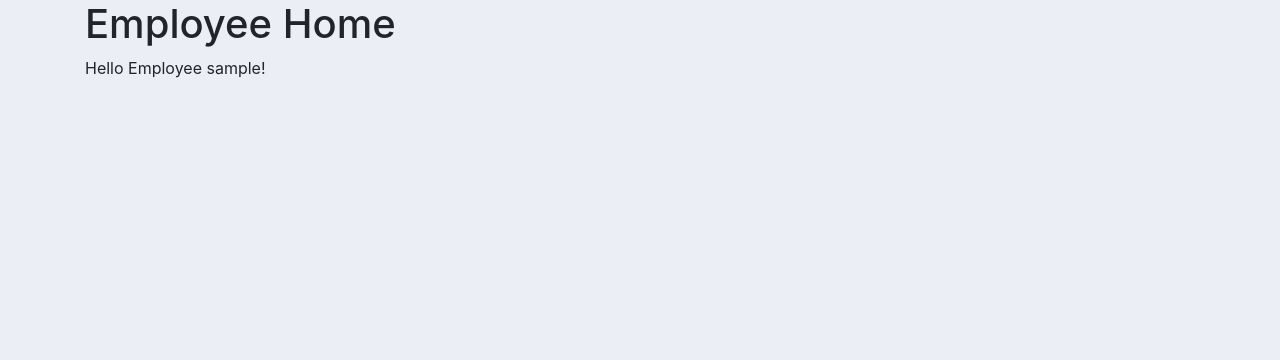
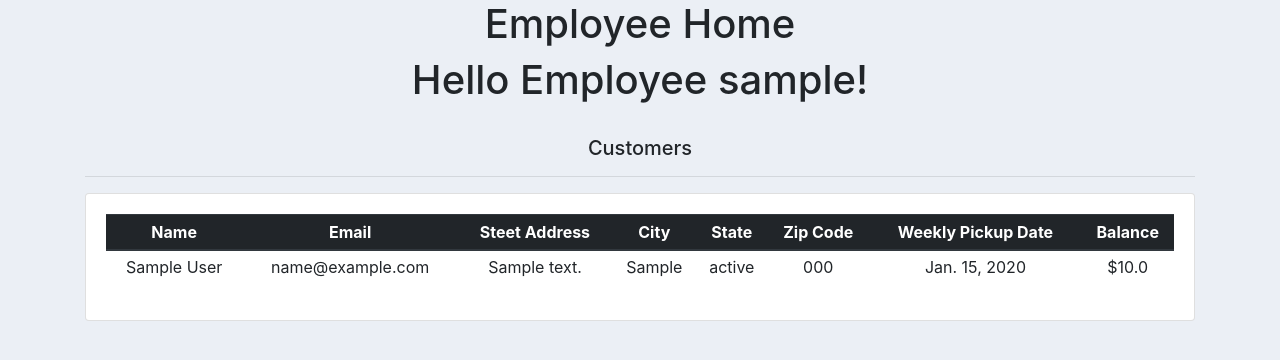
Before and after one commit to Daleyar/Django_Trash_Collector, a Django app: page /employees/ in a window 1280 px wide. Shown: the top 360 px of the page. Run offline with Django 3.2, Linux system fonts and the light colour scheme; a user stored in the database is signed in; tables that the repository leaves empty hold one stand-in row (values such as "Sample post"); some libraries are stand-ins or nearby versions.

Commit message:
fixed logo and updated headers. Implemented datetime to get filter running

```diff
--- a/trash_collector/customers/models.py
+++ b/trash_collector/customers/models.py
@@ -11,7 +11,7 @@ class Customer(models.Model):
     city = models.CharField(max_length=50)
     state = models.CharField(max_length=50)
     zip_code = models.CharField(max_length=5)
-    current_balance = models.DecimalField(default=0, max_digits=6, decimal_places=2)
+    current_balance = models.FloatField(default=0)
     weekly_pickup_date = models.DateField(null=True, blank=True)
     extra_pickup_date = models.DateField(null=True, blank=True)
     start_suspension = models.DateField(null=True, blank=True)
--- a/trash_collector/customers/templates/customers/balance.html
+++ b/trash_collector/customers/templates/customers/balance.html
@@ -2,7 +2,7 @@
 
 {% block title %} Customer Balance {% endblock %}
 
-{% block header %} Customer Balance {% endblock %}
+{% block header %} <h2>Balance</h2> {% endblock %}
 
 {% block content %}
 <form action="{% url 'customers:balance' %}">
--- a/trash_collector/customers/templates/customers/detail.html
+++ b/trash_collector/customers/templates/customers/detail.html
@@ -2,7 +2,7 @@
 
 {% block title %} Account Info {% endblock %}
 
-{% block header %} Account Info {% endblock %}
+{% block header %} <h2>Account Info</h2> {% endblock %}
 
 {% block content %}
 <ul>
--- a/trash_collector/customers/templates/customers/index.html
+++ b/trash_collector/customers/templates/customers/index.html
@@ -2,8 +2,7 @@
 {# This top line allows this template to utilizing the styling and layout from the base. All your templates should do the same. #}
 
 {% block title %} Customer Home {% endblock %}
-
-{% block header %} Customer Home {% endblock %}
+{% block header %} <h2>Customer Home</h2> {% endblock %}
 
 {% block content %}
   {% if user.is_authenticated %}
--- a/trash_collector/customers/templates/customers/navbar.html
+++ b/trash_collector/customers/templates/customers/navbar.html
@@ -1,7 +1,7 @@
 {% load static%}
 <nav class="navbar navbar-expand-lg navbar-dark bg-dark">
   <a class="navbar-brand" href="#">
-    <img width="50px" height="50px"src="{% static 'customers/logo.png' %}" alt="logo">
+    <img width="75px" height="60px"src="{% static 'images/trash.png' %}" alt="logo">
   </a>
   <button class="navbar-toggler" type="button" data-toggle="collapse" data-target="#navbarSupportedContent" aria-controls="navbarSupportedContent" aria-expanded="false" aria-label="Toggle navigation">
     <span class="navbar-toggler-icon"></span>
--- a/trash_collector/employees/templates/employees/index.html
+++ b/trash_collector/employees/templates/employees/index.html
@@ -1,13 +1,58 @@
 {% extends 'base.html' %}
 
-{% block title %}{% block header %} Employee Home {% endblock %}{% endblock %}
+{% block title %} Employee Home {% endblock %}
+{% block header %}<h1> Employee Home </h1>{% endblock %}
 
 {% block content %}
   {% if user.is_authenticated %}
-    Hello Employee {{ user.username }}!
+<div class="container" style="text-align: center">
+  <H1>Hello Employee {{ user.username }}!</H1>
+          <br>
+          <div class="row">
+              <div div class="col-md">
+                  <h5 style="text-align: center;">Customers</h5>
+                  <hr>
+                  <div class="card card-body">
+                      <table class="table table-sm">
+                          <thead class="thead-dark">
+                          <tr>
+                              <th>Name</th>
+                              <th>Email</th>
+                              <th>Steet Address</th>
+                              <th>City</th>
+                              <th>State</th>
+                              <th>Zip Code</th>
+                              <th>Weekly Pickup Date</th>
+                              <th>Balance</th>
+                          </tr>
+                          </thead>
+                          <tbody>
+                          {% for customer in pickup_customers %}
+                          <tr>
+                              <td>{{ customer.name }}</td>
+                              <td>{{ customer.email }}</td>
+                              <td>{{ customer.street_address }}</td>
+                              <td>{{ customer.city }}</td>
+                              <td>{{ customer.state }}</td>
+                              <td>{{ customer.zip_code }}</td>
+                              <td>{{ customer.weekly_pickup_date }}</td>
+                              <td>${{ customer.current_balance }}</td>
+                          </tr>
+                          {% endfor %}
+                          </form>
+                          </tbody>
+                      </table>
+                  </div>
+              </div>
+          </div>
+      </div>
+    </div>
+  </div>
+
   {% else %}
     <p>You are at the employee index, but you are not logged in.</p>
     <a href="{% url 'login' %}">Log In</a>
     <a href="{% url 'accounts:register' %}">Sign Up</a>
   {% endif %}
+
 {% endblock %}
--- a/trash_collector/employees/urls.py
+++ b/trash_collector/employees/urls.py
@@ -8,6 +8,6 @@ app_name = "employees"
 urlpatterns = [
     path('', views.index, name="index"),
     path('new/', views.create, name='create'),
-    path('daily_view/', views.pickups, name='daily_view'),
-    path('employpickups/', views.pickups, name='pickups')
+    path('daily_view/', views.select_day, name='daily_view'),
+    path('confirm/<int:user_id>', views.confirm, name='confirm')
 ]
--- a/trash_collector/employees/views.py
+++ b/trash_collector/employees/views.py
@@ -4,6 +4,8 @@ from django.apps import apps
 from django.http.response import HttpResponseRedirect
 from django.urls import reverse
 from .models import Employee
+from datetime import date
+from datetime import datetime
 
 # Create your views here.
 
@@ -11,51 +13,60 @@ from .models import Employee
 
 def index(request):
     user = request.user
+    Customer = apps.get_model('customers.Customer')
+    pickup_customers = Customer.objects.all()
     try:
         logged_in_employee = Employee.objects.get(user=user)
     except Employee.DoesNotExist:
         return HttpResponseRedirect(reverse('employees:create'))
-    print(user)
-    return render(request, 'employees/index.html')
-
-def indexquery(request):
-    # This line will get the Customer model from the other app, it can now be used to query the db for Customers
-    Customer = apps.get_model('customers.Customer')
-    return render(request, 'employees/index.html')
+    context = {
+            "pickup_customers": pickup_customers,
+            "logged_in_employee":logged_in_employee
+        }
+    return render(request, 'employees/index.html', context)
 
 def create(request):
     if request.method == "POST":
         name = request.POST.get('name')
         user = request.user
-        email = request.POST.get('email')
-        city = request.POST.get('city')
-        street_address = request.POST.get('street_address')
-        state = request.POST.get('state')
         zip_code = request.POST.get('zip_code')
-        new_employee = Employee(name=name, user=user, email=email, street_address=street_address,
-        city=city, state=state, zip_code=zip_code
-        )
+        new_employee = Employee(name=name, user=user, zip_code=zip_code)
         new_employee.save()
         return HttpResponseRedirect(reverse('employees:index'))
     else:
         return render(request, 'employees/create.html')
 
-def table(request):
-    return render(request, 'employees/daily_view.html')
+def confirm(request, user_id):
+    Customers = apps.get_model('customers.Customer')
+    charge_customer = Customers.objects.get(pk = user_id)
+    context = { 'charge_customer': charge_customer}
+    if request.method == 'POST':
+        charge_customer.balance += 10
+        charge_customer.save()
+        return HttpResponseRedirect(reverse('employees:index'))
+    else:
+        return render(request, 'employees/confirm.html', context)
 
-def pickups(request):
+def select_day(request):
     user = request.user
     logged_in_employee = Employee.objects.get(user=user)
-    zip_match = logged_in_employee.zip_code
+    Customers = apps.get_model('customers.Customer')
+    pickup_customers = Customers.objects.all()
+    current_day = str(date.today())
+    weekday = request.POST.get('day_of_the_week')
+    pickups = []
 
-    Customer = apps.get_model("customers.Customer")
-    pickup_customers = Customer.objects.filter(zip_code = zip_match)
-    context = {
-            "pickup_customers": pickup_customers
-        }
-    if request.method == "POST":
-        Customer.current_balance = request.POST.get(5)
-        Customer.save()
-        return HttpResponseRedirect(reverse('employees:index'))
-    else:
-        return render(request, 'employees/daily_view.html', context)
+    for customer in pickup_customers:
+        customer_start_suspension = str(customer.start_suspension)
+        customer_end_suspension = str(customer.end_suspension)
+        if  current_day < customer_start_suspension or current_day > customer_end_suspension:
+            if customer.zip_code == logged_in_employee.zip_code and (customer.weekly_pickup_date == weekday or customer.extra_pickup_date == weekday) :
+                pickups.append(customer)
+
+    context = { 'pickups': pickups,
+                'pickup_customers': pickup_customers,
+                'weekday': weekday
+    }
+    #if request.method == 'POST':
+        #return('employees:confirm')
+    return render(request, 'employees/daily_view.html', context)
--- a/trash_collector/templates/base.html
+++ b/trash_collector/templates/base.html
@@ -10,6 +10,7 @@
     body{
       background-color: #ebeff5;
     }
+    h1{text-align: center;}
   </style>
 </head>
 <body>
@@ -22,8 +23,9 @@
     {% endif %}
   {% endfor %}
 {% endif %}
-  <main class="container">
-    <h1>{% block header %} {% endblock %}</h1>
+  <main>
+    {% block header %}{% endblock %}
+
     {% block content %}
     {% endblock %}
   </main>
--- a/trash_collector/templates/home.html
+++ b/trash_collector/templates/home.html
@@ -2,7 +2,7 @@
 
 {% block title %} Home Portal {% endblock %}
 
-{% block header %} Home Portal {% endblock %}
+{% block header %} <h2>Home Portal</h2> {% endblock %}
 
 {% block content %}
 {% if user.is_authenticated %}
--- a/trash_collector/templates/registration/login.html
+++ b/trash_collector/templates/registration/login.html
@@ -2,7 +2,7 @@
 
 {% block title %} Login Page {% endblock %}
 
-{% block header %} Login Page {% endblock %}
+{% block header %} <h2>Login Page</h2> {% endblock %}
 
 {% block content %}
 <h2>Log In</h2>
```
Also changed, not shown: trash_collector/employees/templates/employees/confirm.html (added, +18 -0 lines), trash_collector/employees/templates/employees/daily_view.html (+26 -10 lines), trash_collector/employees/templates/employees/navbar.html (+2 -8 lines), trash_collector/customers/logo.png (deleted), trash_collector/customers/migrations/0003_auto_20210902_0611.py (added), trash_collector/static/images/bg.jpg (added), trash_collector/static/images/trash.png (added).
